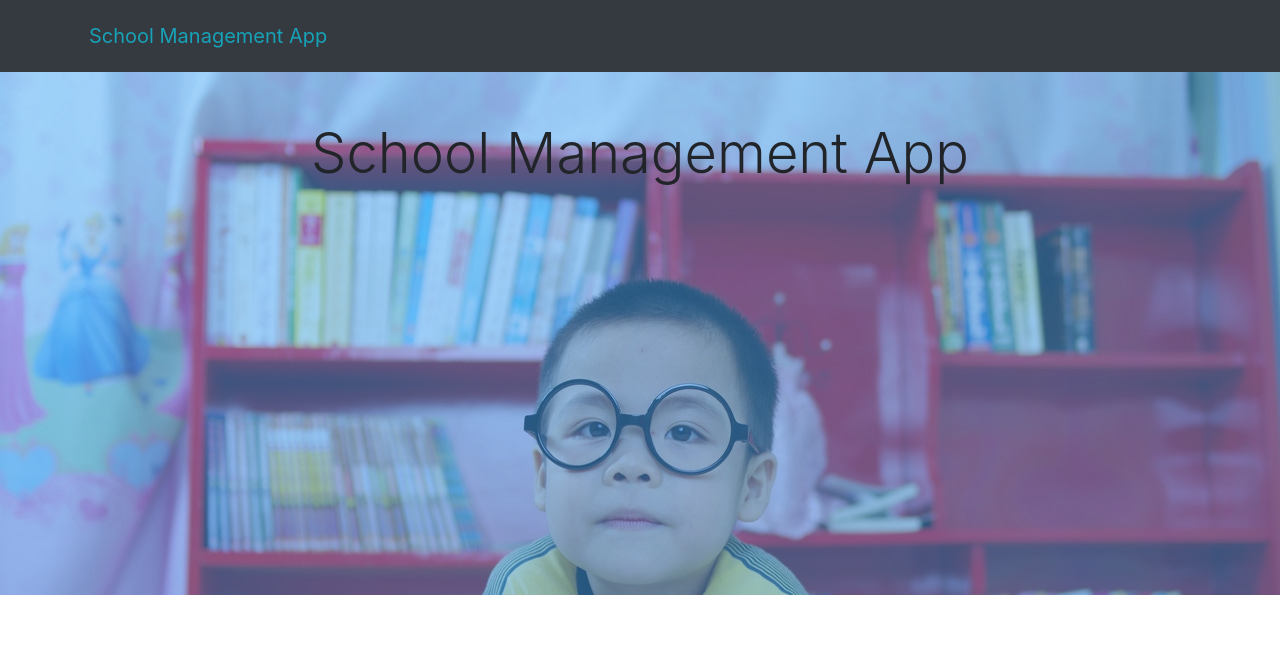
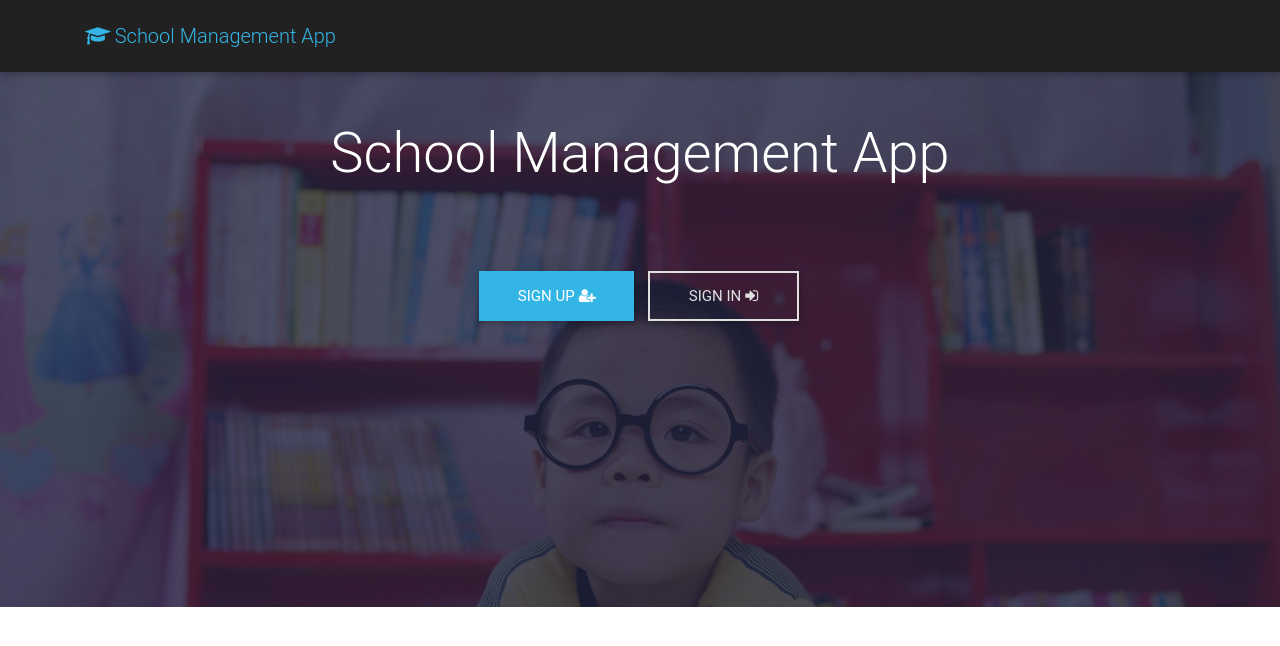
Before and after one commit to Ademayowa/school-management-app, a React (Create React App) app in the folder client/: page / in a window 1280 px wide. Shown: the top 646 px of the page. Built offline with nearby package versions, Linux system fonts and the light colour scheme; the HTML template or start-up script is replaced by a standard one.

Commit message:
working on frontend

```diff
--- a/client/src/App.css
+++ b/client/src/App.css
@@ -1,5 +1,8 @@
 :root {
   --border-radius: 0px;
+}
+.home .btn {
+  display: inline;
 }
 
 .btn {
@@ -15,6 +18,11 @@
   background-size: cover;
 }
 .opacity {
-  background-color: rgba(66, 165, 245, 0.5);
-  padding-bottom: 400px;
+  background-color: rgba(31, 34, 62, 0.8);
+  padding-bottom: 300px;
 }
+@media (max-width: 768px) {
+  .home .btn {
+    display: block !important;
+  }
+}
--- a/client/src/App.js
+++ b/client/src/App.js
@@ -4,7 +4,10 @@ import { Provider } from 'react-redux';
 import store from './store';
 
 import './App.css';
-import 'bootstrap/dist/css/bootstrap.min.css';
+import 'mdbootstrap/css/bootstrap.min.css';
+import 'mdbootstrap/css/mdb.min.css';
+import 'font-awesome/css/font-awesome.min.css';
+
 import Home from './Home';
 import SignUp from './components/auth/SignUp';
 import SignIn from './components/auth/SignIn';
--- a/client/src/Home.js
+++ b/client/src/Home.js
@@ -1,4 +1,5 @@
 import React, { Component } from 'react';
+import { Link } from 'react-router-dom';
 
 class Home extends Component {
   render() {
@@ -6,9 +7,21 @@ class Home extends Component {
       <div className="container-fluid home">
         <div className="row opacity">
           <div className="col-sm-12">
-            <h3 className="display-4 text-center mt-5">
+            <h4 className="display-4 text-center mt-5 mb-5 text-white">
               School Management App
-            </h3>
+            </h4>
+          </div>
+
+          <div className="mx-auto mt-5">
+            <Link to="/sign-up" className="btn btn-info btn-lg mr-2">
+              Sign Up
+              <i className="fa fa-user-plus ml-1" />
+            </Link>
+
+            <Link to="/sign-in" className="btn btn-outline-light btn-lg mr-2">
+              Sign In
+              <i className="fa fa-sign-in ml-1" />
+            </Link>
           </div>
         </div>
       </div>
--- a/client/src/components/auth/SignUp.js
+++ b/client/src/components/auth/SignUp.js
@@ -52,8 +52,11 @@ class SignUp extends Component {
       <div className="container auth mt-2 mb-2">
         <div className="row">
           <div className="col-md-6 mx-auto">
-            <div className="card card-body p-5 shadow-lg">
-              <h4 className="text-center display-4 mb-4">SignUp</h4>
+            <div className="card card-body p-5 mt-4 shadow-lg">
+              <h4 className="text-center display-4 mb-4">
+                <span className="text-info">Sign</span>
+                Up
+              </h4>
               <form onSubmit={this.onSubmit}>
                 <TextFieldGroup
                   placeholder="Enter your username"
@@ -63,11 +66,10 @@ class SignUp extends Component {
                   onChange={this.onChange}
                   error={errors.username}
                 />
-
                 <TextFieldGroup
-                  placeholder="Enter your email"
+                  placeholder="Enter Email"
                   name="email"
-                  type="text"
+                  type="email"
                   value={this.state.email}
                   onChange={this.onChange}
                   error={errors.email}
@@ -88,13 +90,11 @@ class SignUp extends Component {
                   onChange={this.onChange}
                   error={errors.password2}
                 />
-                <div className="form-group">
-                  <input
-                    value="SignUp"
-                    type="submit"
-                    className="btn btn-outline-info btn-lg btn-block"
-                  />
-                </div>
+                <input
+                  value="Sign up"
+                  type="submit"
+                  className="btn btn-info btn-lg btn-block z-depth-4"
+                />
               </form>
             </div>
           </div>
```
Also changed, not shown: 1 other file (tests, documents, lock files or other folders).
